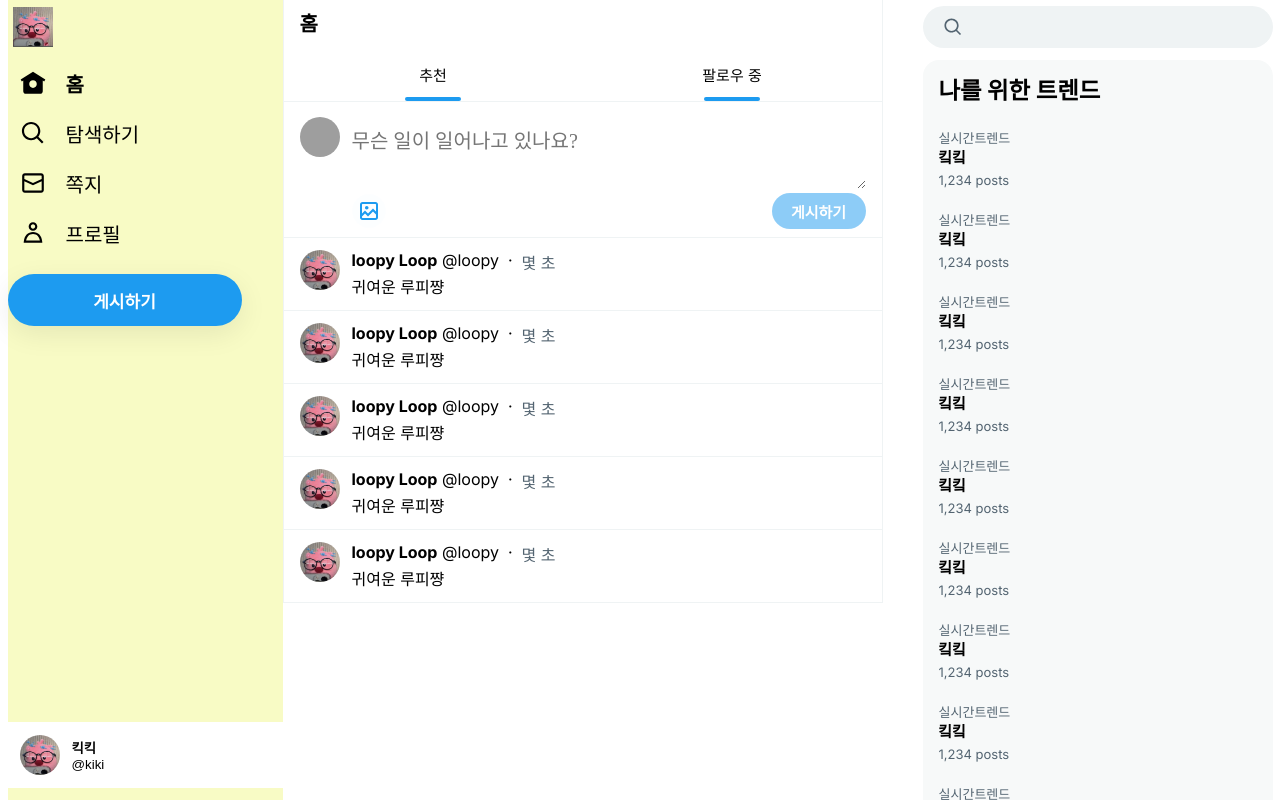
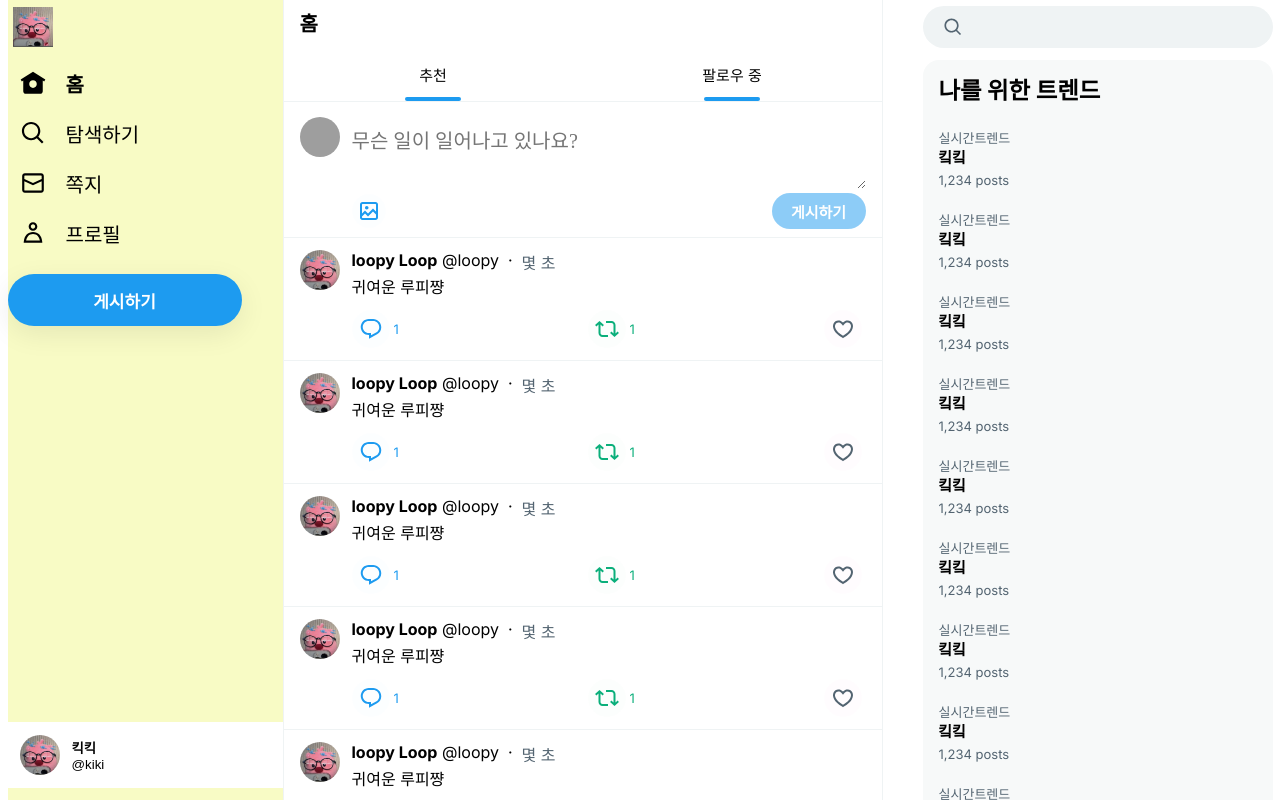
Before and after one commit to kiki9323/next-sns, a Next.js app: page /home in a window 1280 px wide. Built offline with nearby package versions, Linux system fonts and the light colour scheme; grey boxes are pictures that could not be loaded.

Commit message:
(afterLogin) ActionButtons, Post

```diff
--- a/src/app/(afterLogin)/_component/ActionButtons.tsx
+++ b/src/app/(afterLogin)/_component/ActionButtons.tsx
@@ -0,0 +1,56 @@
+"use client";
+
+import cx from "classnames";
+import style from "./post.module.css";
+
+export default function ActionButtons() {
+  const commented = true;
+  const reposted = true;
+  const liked = false;
+
+  const onClickComment = () => {};
+  const onClickRepost = () => {};
+  const onClickHeart = () => {};
+
+  return (
+    <div className={style.actionButtons}>
+      <div className={cx(style.commentButton, commented && style.commented)}>
+        <button onClick={onClickComment}>
+          <svg width={24} viewBox="0 0 24 24" aria-hidden="true">
+            <g>
+              <path d="M1.751 10c0-4.42 3.584-8 8.005-8h4.366c4.49 0 8.129 3.64 8.129 8.13 0 2.96-1.607 5.68-4.196 7.11l-8.054 4.46v-3.69h-.067c-4.49.1-8.183-3.51-8.183-8.01zm8.005-6c-3.317 0-6.005 2.69-6.005 6 0 3.37 2.77 6.08 6.138 6.01l.351-.01h1.761v2.3l5.087-2.81c1.951-1.08 3.163-3.13 3.163-5.36 0-3.39-2.744-6.13-6.129-6.13H9.756z"></path>
+            </g>
+          </svg>
+        </button>
+        <div className={style.count}>{1 || ""}</div>
+      </div>
+      <div className={cx(style.repostButton, reposted && style.reposted)}>
+        <button onClick={onClickRepost}>
+          <svg width={24} viewBox="0 0 24 24" aria-hidden="true">
+            <g>
+              <path d="M4.5 3.88l4.432 4.14-1.364 1.46L5.5 7.55V16c0 1.1.896 2 2 2H13v2H7.5c-2.209 0-4-1.79-4-4V7.55L1.432 9.48.068 8.02 4.5 3.88zM16.5 6H11V4h5.5c2.209 0 4 1.79 4 4v8.45l2.068-1.93 1.364 1.46-4.432 4.14-4.432-4.14 1.364-1.46 2.068 1.93V8c0-1.1-.896-2-2-2z"></path>
+            </g>
+          </svg>
+        </button>
+        <div className={style.count}>{1 || ""}</div>
+      </div>
+      <div className={cx(style.heartButton, liked && style.liked)}>
+        <button onClick={onClickHeart}>
+          <svg width={24} viewBox="0 0 24 24" aria-hidden="true">
+            <g>
+              <path d="M16.697 5.5c-1.222-.06-2.679.51-3.89 2.16l-.805 1.09-.806-1.09C9.984 6.01 8.526 5.44 7.304 5.5c-1.243.07-2.349.78-2.91 1.91-.552 1.12-.633 2.78.479 4.82 1.074 1.97 3.257 4.27 7.129 6.61 3.87-2.34 6.052-4.64 7.126-6.61 1.111-2.04 1.03-3.7.477-4.82-.561-1.13-1.666-1.84-2.908-1.91zm4.187 7.69c-1.351 2.48-4.001 5.12-8.379 7.67l-.503.3-.504-.3c-4.379-2.55-7.029-5.19-8.382-7.67-1.36-2.5-1.41-4.86-.514-6.67.887-1.79 2.647-2.91 4.601-3.01 1.651-.09 3.368.56 4.798 2.01 1.429-1.45 3.146-2.1 4.796-2.01 1.954.1 3.714 1.22 4.601 3.01.896 1.81.846 4.17-.514 6.67z"></path>
+            </g>
+          </svg>
+        </button>
+        <div className={style.count}>{0 || ""}</div>
+      </div>
+    </div>
+  );
+}
+
+/**
+ * cx 사용방법
+ * 1. className={cx(style.commentButton, { [style.commented]: commented })} - dynamic property
+ * 2. className={cx(style.repostButton, reposted && style.reposted)}
+ * 3. className={cx([style.heartButton, liked && style.liked])}
+ */
--- a/src/app/(afterLogin)/_component/Post.tsx
+++ b/src/app/(afterLogin)/_component/Post.tsx
@@ -1,6 +1,6 @@
 import "dayjs/locale/ko";
 
-// import ActionButtons from "@/app/(afterLogin)/_component/ActionButtons";
+import ActionButtons from "@/app/(afterLogin)/_component/ActionButtons";
 import Link from "next/link";
 import dayjs from "dayjs";
 import relativeTime from "dayjs/plugin/relativeTime"; // fromNow
@@ -44,7 +44,7 @@
           </div>
           <div>{target.content}</div>
           <div className={style.postImageSection}></div>
-          {/* <ActionButtons /> */}
+          <ActionButtons />
         </div>
       </div>
     </article>
```
